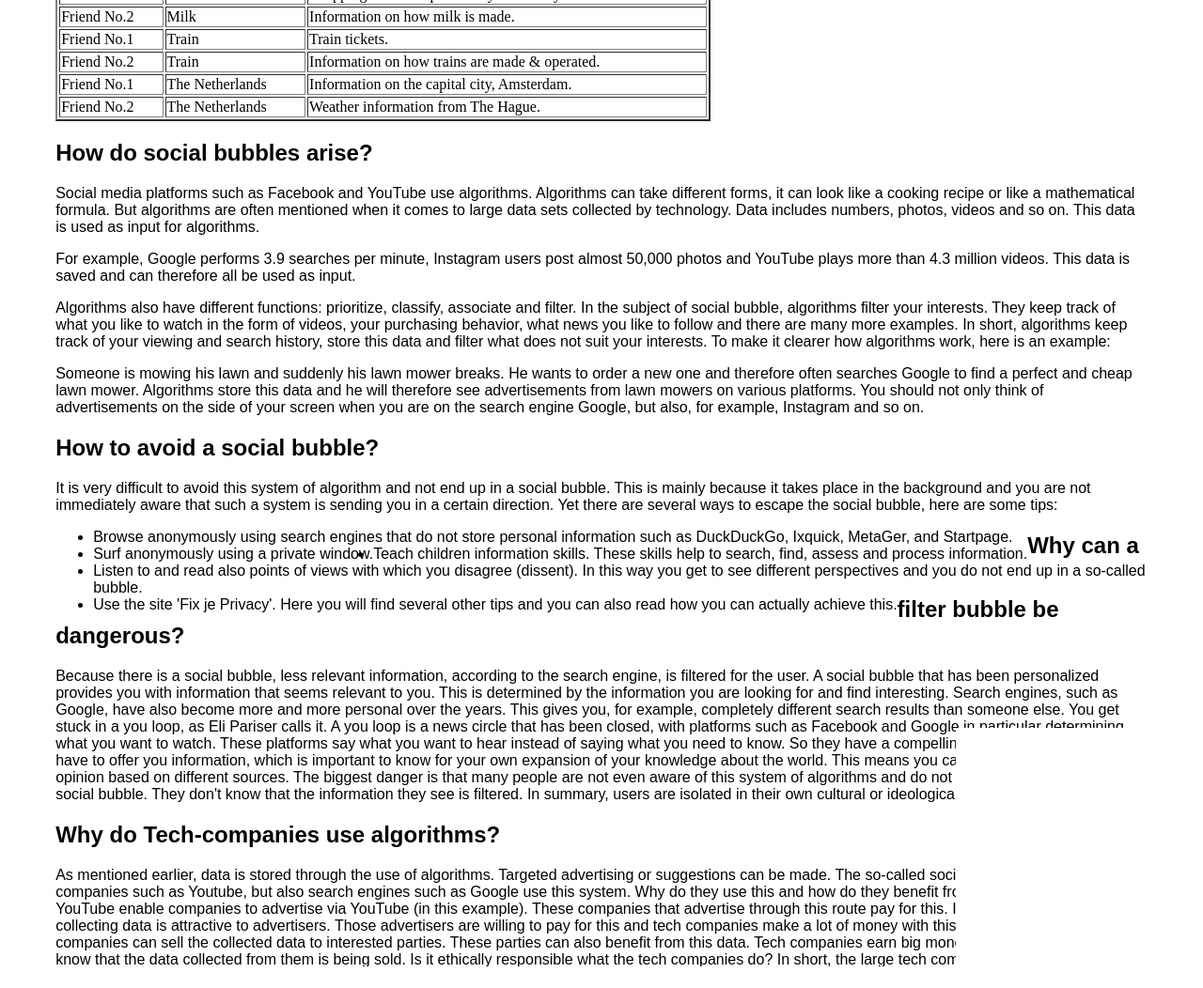
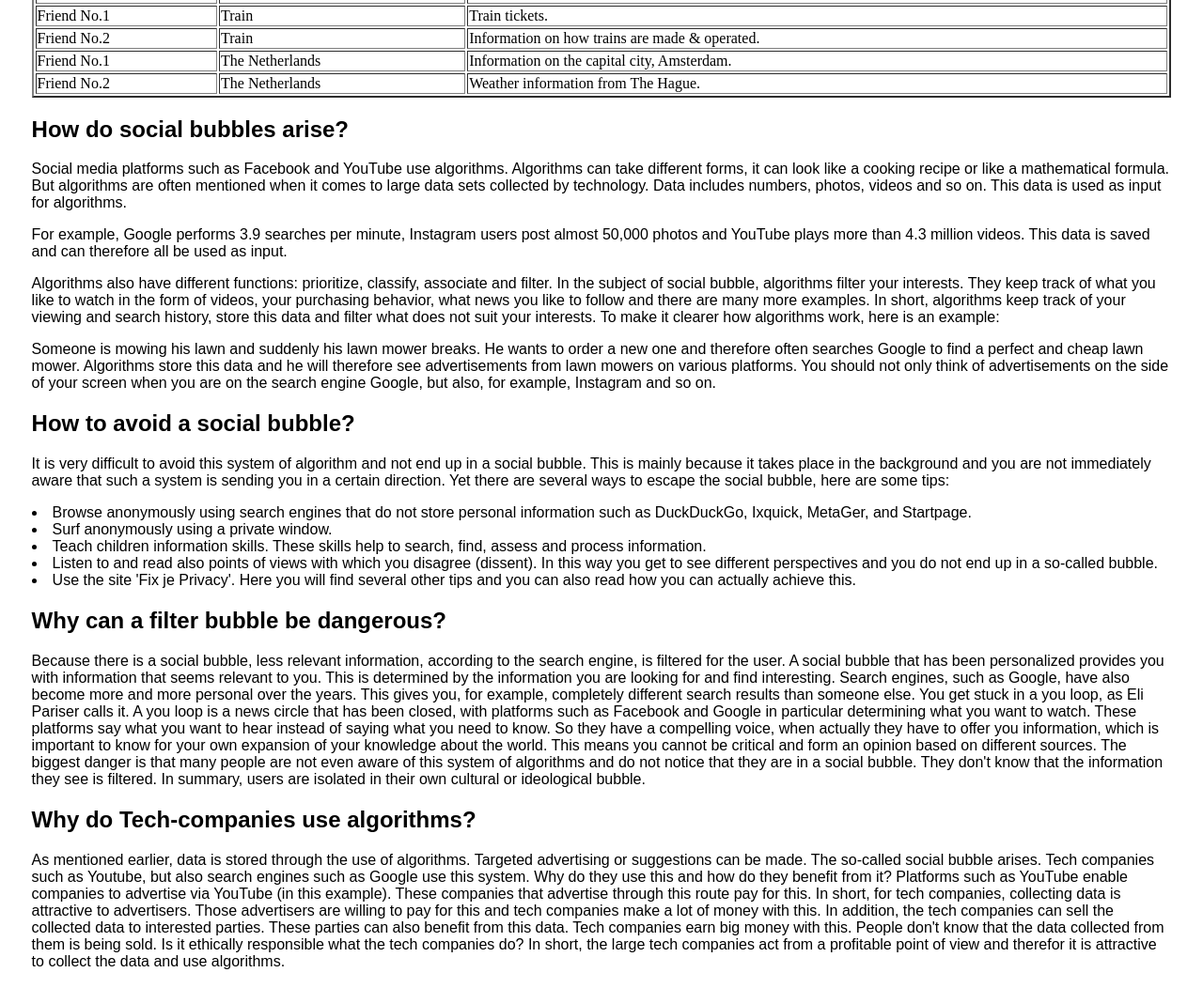
Before and after one commit to maurits110689/socialbubblewebsite, a plain HTML site: page page2.html in a window 1280 px wide. Shown: the part 496-1548 px from the top of the page at 94% size. Drawn offline with Linux system fonts and the light colour scheme.

Commit message:
Hoover gemaakt & opmaak veranderd.

```diff
--- a/page2.html
+++ b/page2.html
@@ -26,7 +26,7 @@
 Giving an example:</p>
 <p>Two friends search the Google search engine for the term “Italy”. Both get different search results. This is because they have both built up a different “profile”. For example, one friend is mainly shown tourist attractions, while the other friend is mainly offered information about the political situation in Italy. Down here is shown a table showing the results of a expiriment. In this expiriment you can see the search results of each of the two friends:</p>
 
-<table border=2 width="60%">
+<table border=2 width="100%" class="center">
 <tr>
 <th> Friend No. </th>      <th> Search Words </th>   <th> Search Results </th>
 <tr>
@@ -55,15 +55,18 @@ To make it clearer how algorithms work, here is an example:</p>
 <h2> How to avoid a social bubble?</h2>
 <p>It is very difficult to avoid this system of algorithm and not end up in a social bubble. This is mainly because it takes place in the background and you are not immediately aware that such a system is sending you in a certain direction. Yet there are several ways to escape the social bubble, here are some tips:</p>
 
-	<ul>
+<dl>
   	<li>Browse anonymously using search engines that do not store personal information such as DuckDuckGo, Ixquick, MetaGer, and Startpage.</li>
 		<li>Surf anonymously using a private window.</li>
-		<li>Teach children information skills. These skills help to search, find, assess and process information.</li>
+		<BR CLEAR=all>
+    <li>Teach children information skills. These skills help to search, find, assess and process information.</li>
 		<li>Listen to and read also points of views with which you disagree (dissent). In this way you get to see different perspectives and you do not end up in a so-called bubble.</li>
 		<li>Use the site 'Fix je Privacy'. Here you will find several other tips and you can also read how you can actually achieve this.</li>
-	</ul>
+</dl>
 
-<h2> Why can a filter bubble be dangerous?</h2>
+<BR CLEAR=all>
+
+<h2>Why can a filter bubble be dangerous?</h2>
 <p>Because there is a social bubble, less relevant information, according to the search engine, is filtered for the user. A social bubble that has been personalized provides you with information that seems relevant to you. This is determined by the information you are looking for and find interesting.
 Search engines, such as Google, have also become more and more personal over the years. This gives you, for example, completely different search results than someone else.
 You get stuck in a you loop, as Eli Pariser calls it. A you loop is a news circle that has been closed, with platforms such as Facebook and Google in particular determining what you want to watch. These platforms say what you want to hear instead of saying what you need to know. So they have a compelling voice, when actually they have to offer you information, which is important to know for your own expansion of your knowledge about the world. This means you cannot be critical and form an opinion based on different sources.
--- a/style.css
+++ b/style.css
@@ -9,6 +9,11 @@
   top: 0;
 	width: 100%;
 
+}
+
+.center {
+  margin-left: auto;
+  margin-right: auto;
 }
 
 li {
@@ -42,5 +47,5 @@ h2, p, li {
 }
 
 .inhoud {
-	margin: 4vw;
+	margin: 2vw;
 }
```
